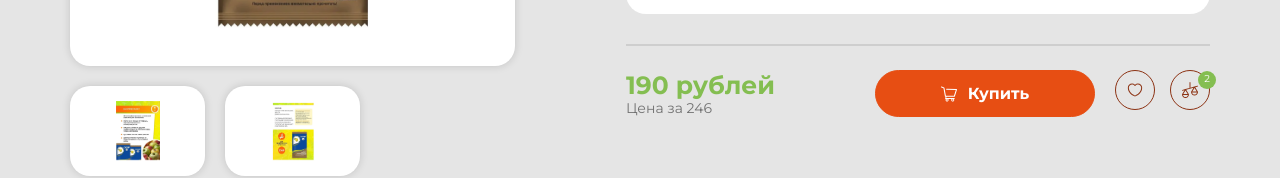
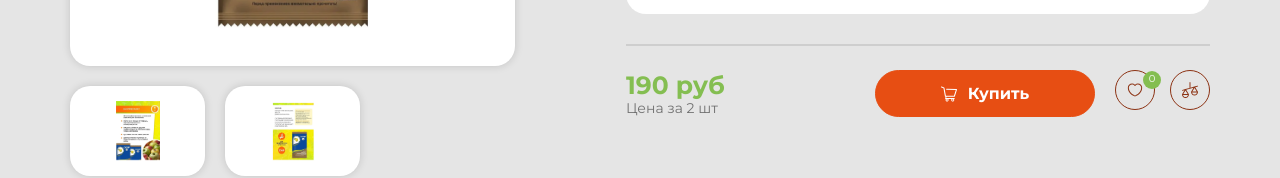
Before and after one commit to Zhbura/Agricultural_online_store, a React (Create React App) app: page /product/skor in a window 1280 px wide. Shown: the part 540-718 px from the top of the page. Built offline with nearby package versions, Linux system fonts and the light colour scheme.

Commit message:
Добавление функции addToWishList и переменной totalWish в компонент Commodity

```diff
--- a/src/components/Commodity/Commodity.js
+++ b/src/components/Commodity/Commodity.js
@@ -10,8 +10,8 @@ import visa from '../../img/visa.svg';
 import availabilityImg from '../../img/availability.svg';
 import { ImageSlider } from '../ImageSlider/ImageSlider'
 
-export const Commodity = ({ product }) => {
-    const { img, name, priceFor, price, availability } = product;
+export const Commodity = ({ product, totalWish, addToWishList }) => {
+    const { id, img, name, priceFor, price, availability } = product;
 
     return (
         <>
@@ -28,13 +28,21 @@ export const Commodity = ({ product }) => {
                             <div className="commodity-info__fabricator">
                                 <h5 className="commodity-info__heading">Производитель</h5>
                                 <img src={fabricator} alt="Производитель лого ФМС Казахстан" />
-                                <span className="commodity-info__text commodity-info__text_margin">ФМС Казахстан</span>
+                                <span className="commodity-info__text commodity-info__text_margin">
+                                    ФМС Казахстан
+                                </span>
                             </div>
                             <div className="commodity-info__payment-method">
                                 <h5 className="commodity-info__heading">Оплата</h5>
-                                <div className="commodity-info__payment"><img src={money} alt="money" /></div>
-                                <div className="commodity-info__payment"><img src={mastercard} alt="mastercard" /></div>
-                                <div className="commodity-info__payment"><img src={visa} alt="visa" /></div>
+                                <div className="commodity-info__payment">
+                                    <img src={money} alt="money" />
+                                </div>
+                                <div className="commodity-info__payment">
+                                    <img src={mastercard} alt="mastercard" />
+                                </div>
+                                <div className="commodity-info__payment">
+                                    <img src={visa} alt="visa" />
+                                </div>
                             </div>
                         </div>
                         <span className="commodity-info__separator-vertical" />
@@ -50,18 +58,20 @@ export const Commodity = ({ product }) => {
                     <span className="commodity-info__separator-horizontal" />
                     <div className="wrap_bottom-info">
                         <div className="commodity-info__price-quantity">
-                            <p >{price} рублей</p>
-                            <p className="commodity-info__text">Цена за {priceFor}</p>
+                            <p >{price} руб</p>
+                            <p className="commodity-info__text">Цена за {priceFor[0]} шт</p>
                         </div>
                         <div className="commodity-info__toolbar">
                             <div className="product-btn product-btn_orange icon_white">
                                 <Cart />
                                 Купить
                             </div>
-                            <div className="circle-icon circle-icon_hover"> <Heart /></div>
-                            <div className="icon-quantity">
-                                <div className="circle-icon circle-icon_hover"><Comparison /><span>2</span></div>
+                            <div className="icon-quantity" onClick={() => addToWishList(id, product)}>
+                                <div className="circle-icon circle-icon_hover">
+                                    <Heart /><span>{totalWish}</span>
+                                </div>
                             </div>
+                            <div className="circle-icon circle-icon_hover"><Comparison /></div>
                         </div>
                     </div>
                 </div>
--- a/src/components/Commodity/Commodity.scss
+++ b/src/components/Commodity/Commodity.scss
@@ -143,5 +143,5 @@
 }
 
 .commodity-info .icon-quantity {
-    margin-left: 15px;
+    margin-right: 15px;
 }
--- a/src/components/ContactDetails/ContactDetails.js
+++ b/src/components/ContactDetails/ContactDetails.js
@@ -1,6 +1,6 @@
 import { useState } from 'react';
 import { Phone } from '../SVG/Icon/Phone';
-import phone from '../../img/svg-img/phone.svg';
+import phone from '../../img/icon/phone.svg';
 import './ContactDetails.scss';
 
 export const ContactDetails = ({ classContactDetails, icon, phoneInfo }) => {
--- a/src/components/Router/Router.js
+++ b/src/components/Router/Router.js
@@ -374,10 +374,10 @@ export const Router = () => {
                             addToCart={addToCart}
                             addToWishList={addToWishList}
                         />}>
-                        <Route path="petunia" element={<Commodity product={products[0][0]} />} />
-                        <Route path="skor" element={<Commodity product={products[0][1]} />} />
-                        <Route path="horys" element={<Commodity product={products[0][2]} />} />
-                        <Route path="agrikola" element={<Commodity product={products[0][3]} />} />
+                        <Route path="petunia" element={<Commodity addToWishList={addToWishList} totalWish={totalWish} product={products[0][0]} />} />
+                        <Route path="skor" element={<Commodity addToWishList={addToWishList} totalWish={totalWish} product={products[0][1]} />} />
+                        <Route path="horys" element={<Commodity addToWishList={addToWishList} totalWish={totalWish} product={products[0][2]} />} />
+                        <Route path="agrikola" element={<Commodity addToWishList={addToWishList} totalWish={totalWish} product={products[0][3]} />} />
                     </Route>
                     <Route path="order"
                         element={<Order
```
